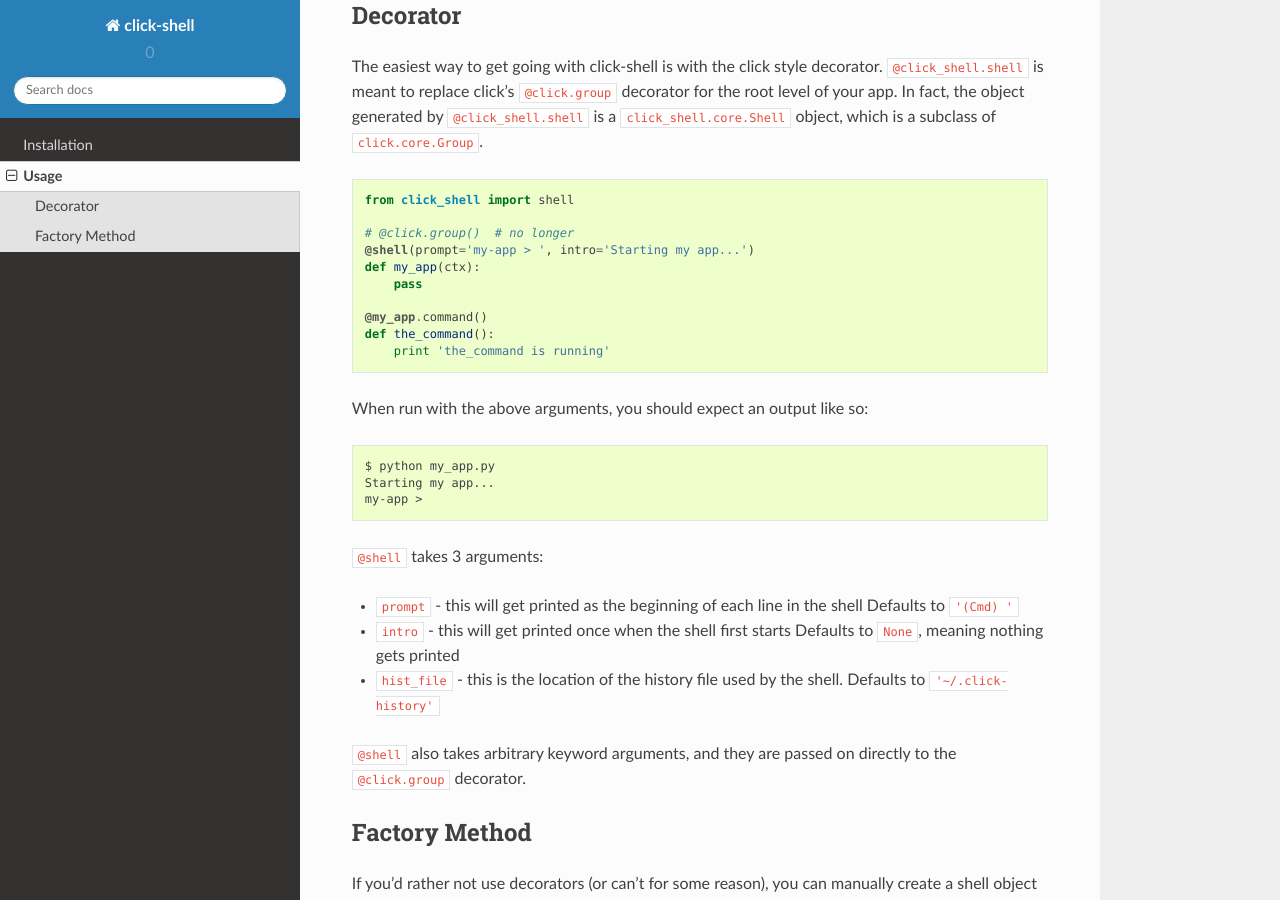
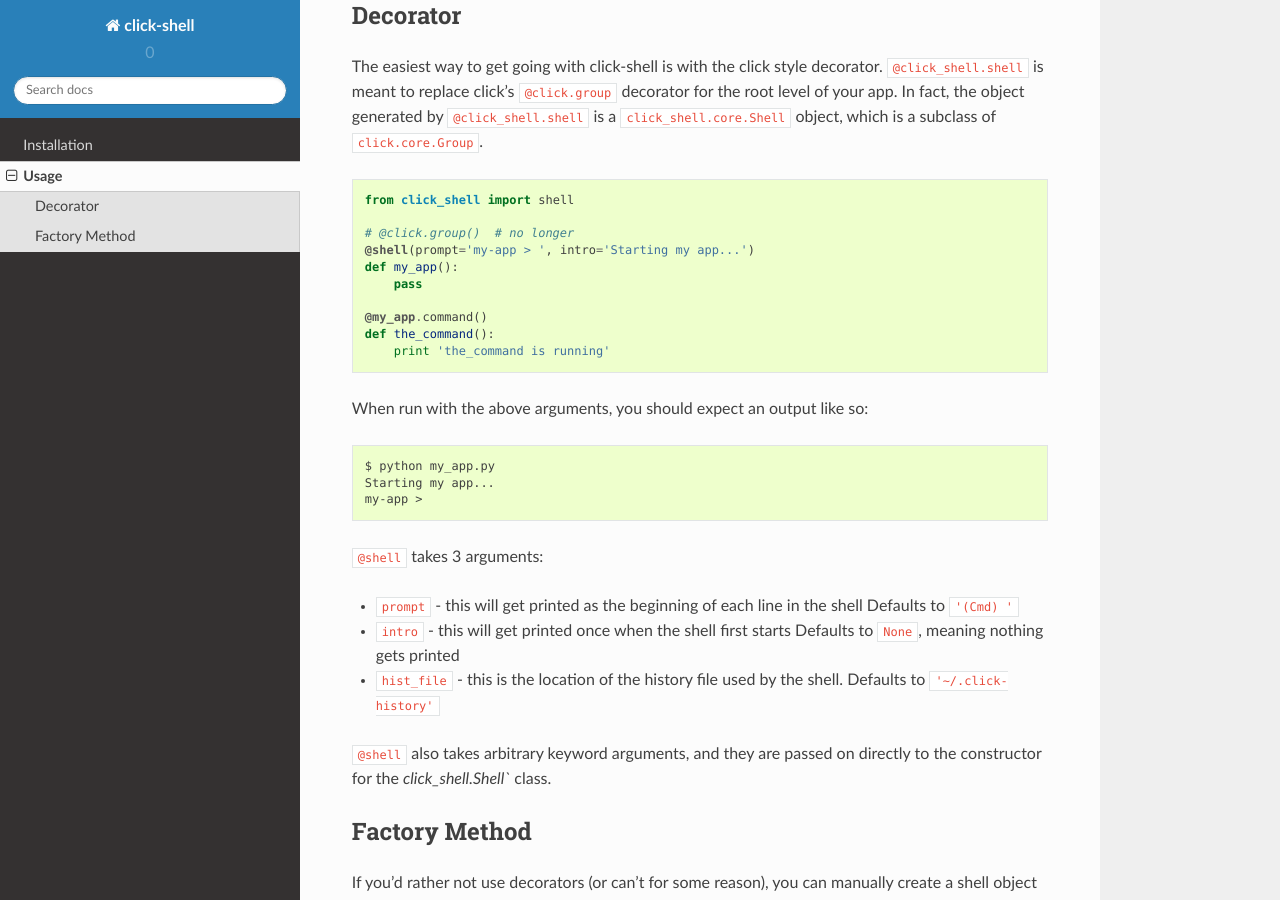
Before and after one commit to clarkperkins/click-shell, a Sphinx documentation site: the page built from docs/usage.rst, in a window 1280 px wide and 900 px high, scrolled down 209 px. Built offline with Sphinx 7.4.7 and the Read the Docs theme 2.0.0, drawn with Linux system fonts in a browser that asks for light colours.

Commit message:
Updated docs

```diff
--- a/README.rst
+++ b/README.rst
@@ -19,7 +19,7 @@ Simply replace ``@click.group`` with ``@click_shell.shell`` on the root level co
 
     # @click.group()  # no longer
     @shell(prompt='my-app > ', intro='Starting my app...')
-    def my_app(ctx):
+    def my_app():
         pass
 
     @my_app.command()
--- a/docs/install.rst
+++ b/docs/install.rst
@@ -13,4 +13,4 @@ If you'd rather, you can clone the github repo and install manually:
 .. code-block:: bash
 
     git clone https://github.com/clarkperkins/click-shell.git
-    python setup.py instll
+    python setup.py install
--- a/docs/usage.rst
+++ b/docs/usage.rst
@@ -17,7 +17,7 @@ of your app.  In fact, the object generated by ``@click_shell.shell`` is a
 
     # @click.group()  # no longer
     @shell(prompt='my-app > ', intro='Starting my app...')
-    def my_app(ctx):
+    def my_app():
         pass
 
     @my_app.command()
@@ -44,7 +44,7 @@ When run with the above arguments, you should expect an output like so:
   Defaults to ``'~/.click-history'``
 
 ``@shell`` also takes arbitrary keyword arguments, and they are passed on directly to the
-``@click.group`` decorator.
+constructor for the `click_shell.Shell`` class.
 
 
 Factory Method
```
Also changed, not shown: .travis.yml.
